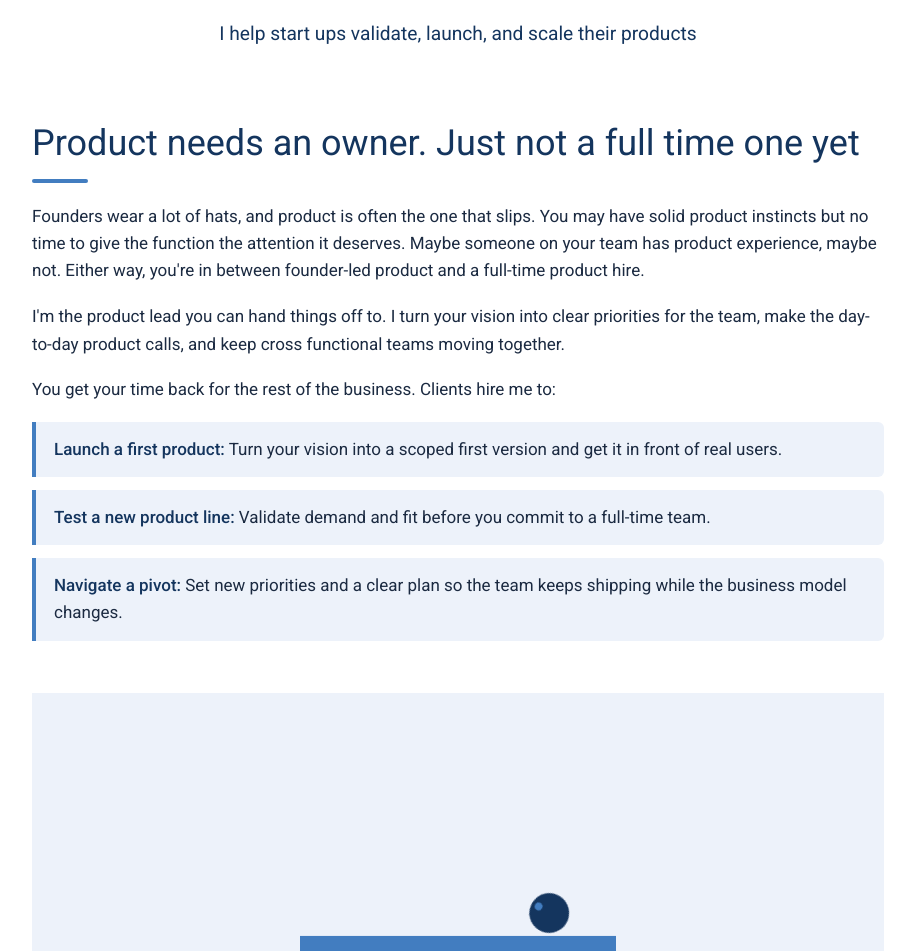
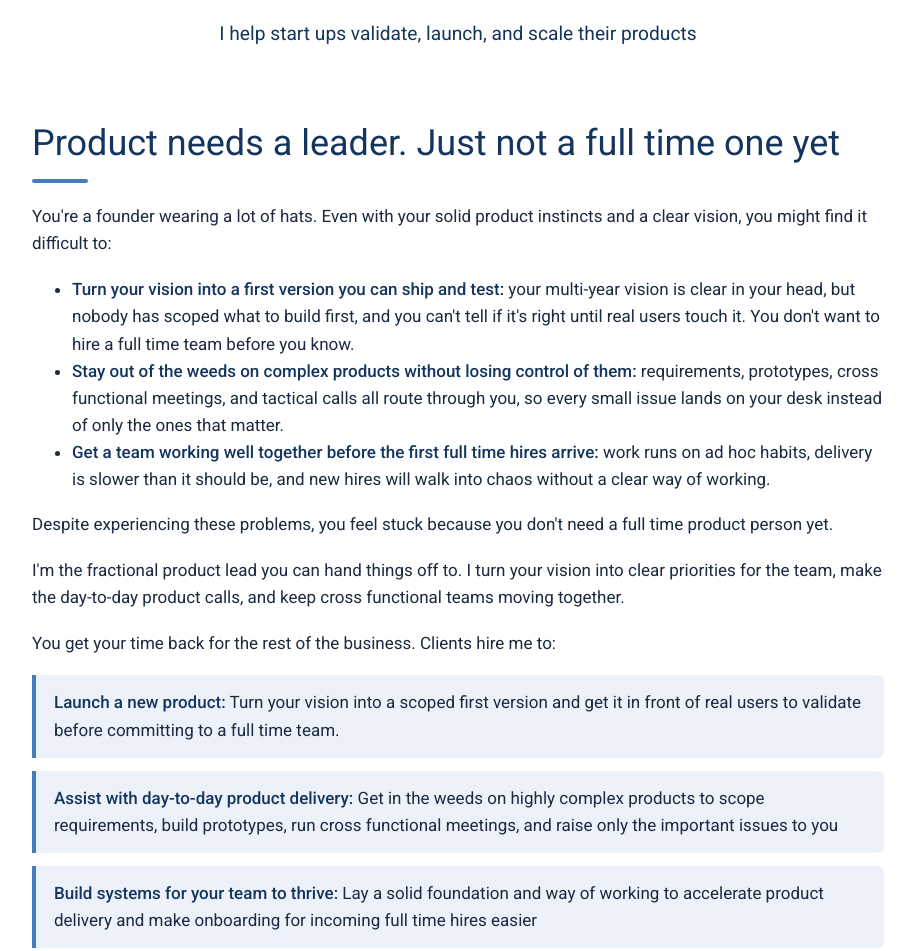
Before and after one commit to nickboccardi/marketing-website, a plain HTML site: page index.html in a window 1280 px wide. Shown: the part 700-1651 px from the top of the page, without its empty margins (182-1097 px from the left). Drawn offline with Linux system fonts and the light colour scheme.

Commit message:
Revise product lead description and founder challenges
Updated text to better reflect the role and experience of the product lead, emphasizing the ability to assist early-stage founders and improve team dynamics.

```diff
--- a/index.html
+++ b/index.html
@@ -72,14 +72,20 @@
   </section>
 
   <section id="why">
-    <h2>Product needs an owner. Just not a full time one yet</h2>
-    <p>Founders wear a lot of hats, and product is often the one that slips. You may have solid product instincts but no time to give the function the attention it deserves. Maybe someone on your team has product experience, maybe not. Either way, you're in between founder-led product and a full-time product hire.</p>
-    <p>I'm the product lead you can hand things off to. I turn your vision into clear priorities for the team, make the day-to-day product calls, and keep cross functional teams moving together.</p>
+    <h2>Product needs a leader. Just not a full time one yet</h2>
+    <p>You're a founder wearing a lot of hats. Even with your solid product instincts and a clear vision, you might find it difficult to:</p>
+    <ul class="founder problems">
+      <li><strong>Turn your vision into a first version you can ship and test:</strong> your multi-year vision is clear in your head, but nobody has scoped what to build first, and you can't tell if it's right until real users touch it. You don't want to hire a full time team before you know.</li>
+      <li><strong>Stay out of the weeds on complex products without losing control of them:</strong> requirements, prototypes, cross functional meetings, and tactical calls all route through you, so every small issue lands on your desk instead of only the ones that matter.</li>
+      <li><strong>Get a team working well together before the first full time hires arrive:</strong> work runs on ad hoc habits, delivery is slower than it should be, and new hires will walk into chaos without a clear way of working.</li>
+    </ul>
+    <p>Despite experiencing these problems, you feel stuck because you don't need a full time product person yet.</p>
+    <p>I'm the fractional product lead you can hand things off to. I turn your vision into clear priorities for the team, make the day-to-day product calls, and keep cross functional teams moving together.</p>
     <p>You get your time back for the rest of the business. Clients hire me to:</p>
     <ul class="offers">
-      <li><strong>Launch a first product:</strong> Turn your vision into a scoped first version and get it in front of real users.</li>
-      <li><strong>Test a new product line:</strong> Validate demand and fit before you commit to a full-time team.</li>
-      <li><strong>Navigate a pivot:</strong> Set new priorities and a clear plan so the team keeps shipping while the business model changes.</li>
+      <li><strong>Launch a new product:</strong> Turn your vision into a scoped first version and get it in front of real users to validate before committing to a full time team.</li>
+      <li><strong>Assist with day-to-day product delivery:</strong> Get in the weeds on highly complex products to scope requirements, build prototypes, run cross functional meetings, and raise only the important issues to you</li>
+      <li><strong>Build systems for your team to thrive:</strong> Lay a solid foundation and way of working to accelerate product delivery and make onboarding for incoming full time hires easier</li>
     </ul>
     <svg class="illo" style="margin-top:40px" viewBox="0 0 1971 1101" width="1971" height="1101" role="img" aria-label="Minimalist blue illustration of a ball rolling across a platform that bridges a gap between two blocks">
       <rect width="1971" height="1101" fill="#E2E9F3"/>
@@ -97,8 +103,9 @@
     <div class="about">
       <img src="assets/nick.jpg" width="251" height="376" loading="lazy" alt="Close-up portrait of a smiling man with short dark hair and stubble wearing a burgundy sweater">
       <div>
-        <p>I help early stage founders hand off product with confidence. I've spent 12+ years in product across ecommerce, healthcare, fintech, and crypto, building everything from external APIs and warehouse management systems to developer platforms. I found product at Jet.com in 2014, stepped up to lead a team of five engineers within a year, and have since joined four early stage companies full time, including two that were acquired: Jet.com by Walmart and Bison Trails by Coinbase, and consulted more fractionally.</p>
-        <p>I'm scrappy, empathetic, and quick to learn a new industry. I do my best work with small and mighty teams because tight constraints force sharper focus and more creative solutions. Nick lives in Austin, Texas and is currently learning how to draw and paint (and he's enjoying being really, really bad at it).</p>
+        <p>I help early stage founders hand off product with confidence. I have 12+ years in product across ecommerce, healthcare, fintech, and crypto, building products including developer platforms for ecommerce marketplaces and crypto staking to an AI telepsych consumer app. </p>
+        <p>I found product at Jet.com in 2014 and was leading a team of five engineers within a year. Since then, I've joined four early stage companies full time, two of which were acquired while I was working there: Jet.com by Walmart and Bison Trails by Coinbase. I've been consulting for the last 2 years for a number of start ups and small businesses.</p>
+        <p>I'm scrappy, empathetic, and quick to learn a new industry. I am a domain-agonstic product generalist who will work well with an internal domain experts to deliver a great product. I do my best work with small and mighty teams, where tight constraints force sharper focus and more creative solutions.</p>
       </div>
     </div>
   </section>
```
